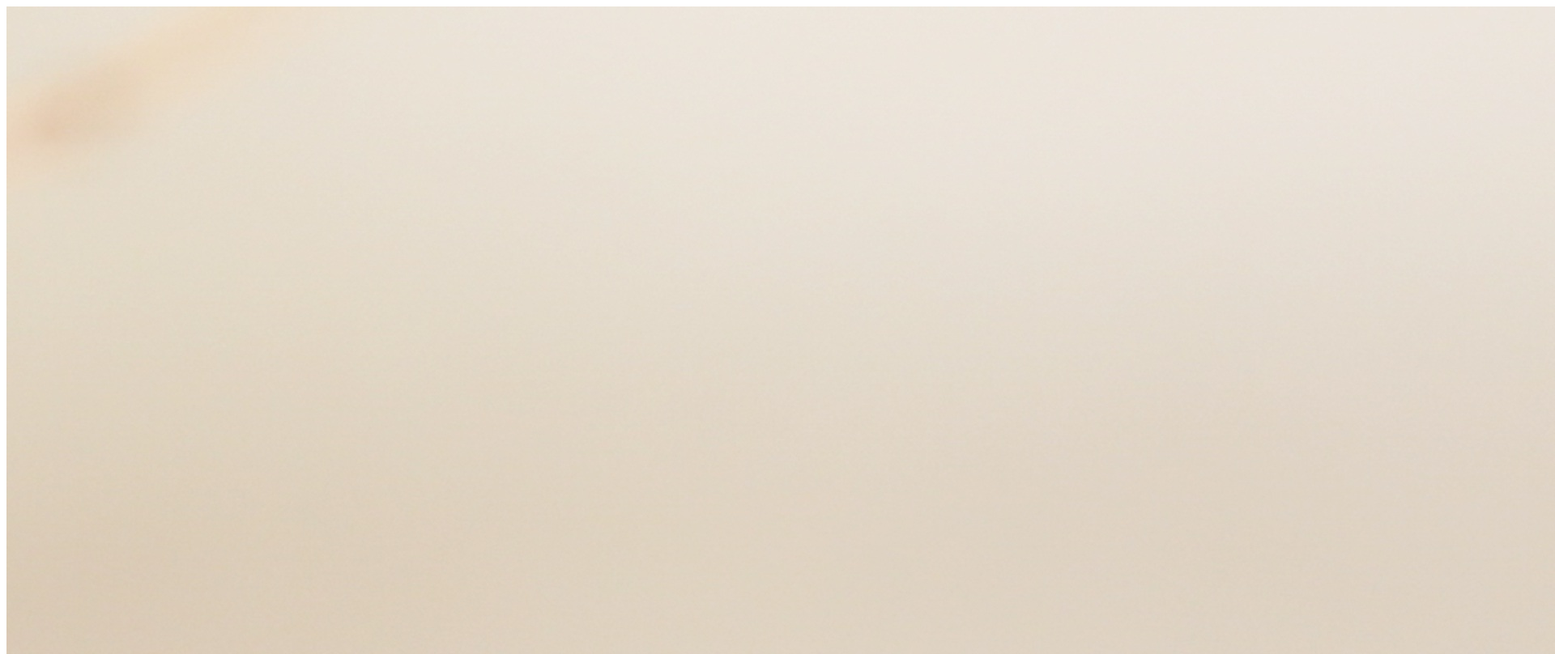
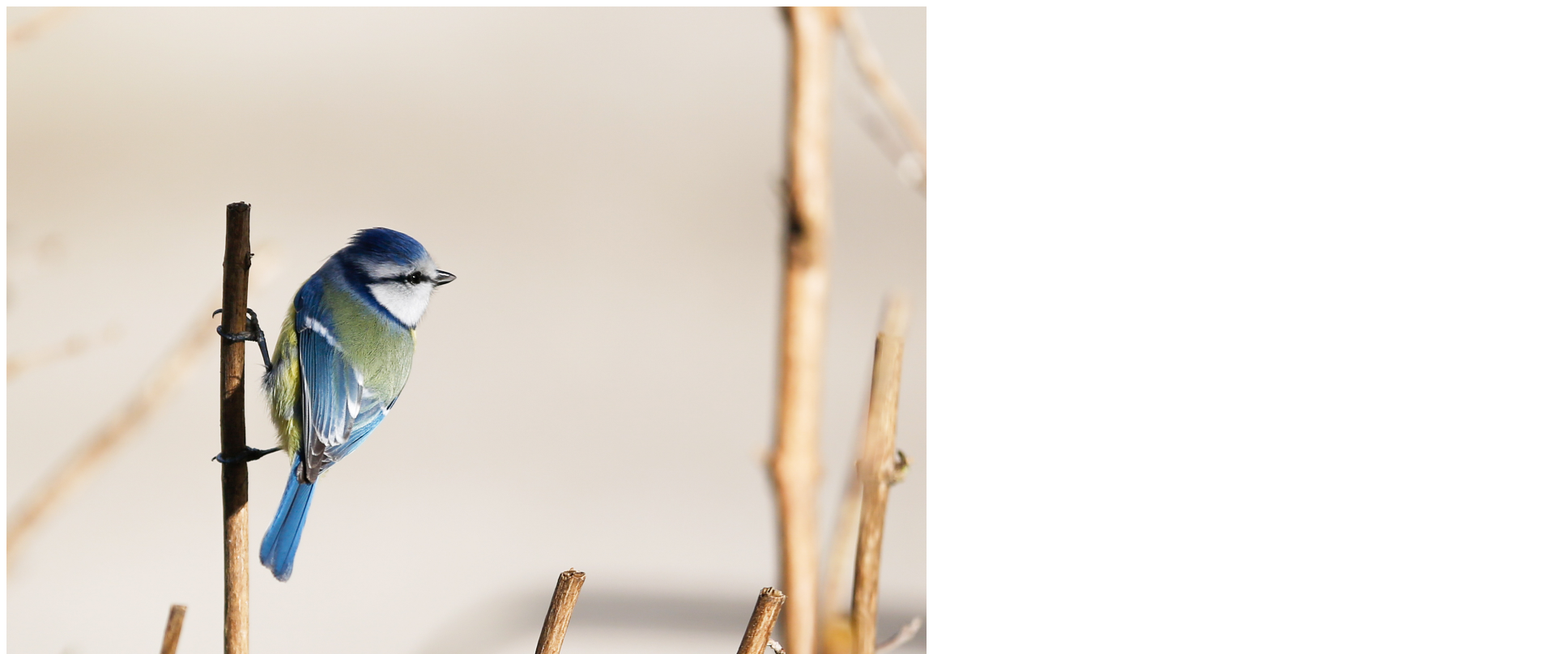
Before and after one commit to liuyigh/cyanbird, a plain HTML site: page index.html in a window 1280 px wide. Shown: the top 808 px of the page at 81% size, 1920 px wide, since content can reach past the window. Drawn offline with Linux system fonts and the light colour scheme.

Commit message:
full height

```diff
--- a/index.html
+++ b/index.html
@@ -11,7 +11,7 @@
 <body>
 
 	<div id="loginbox" class="lightbox" >
-      <img src="bird-7016926.jpg"/>
+      <img style="height:100vh;" src="bird-7016926.jpg"/>
 	</div>
 
 </body>
```
